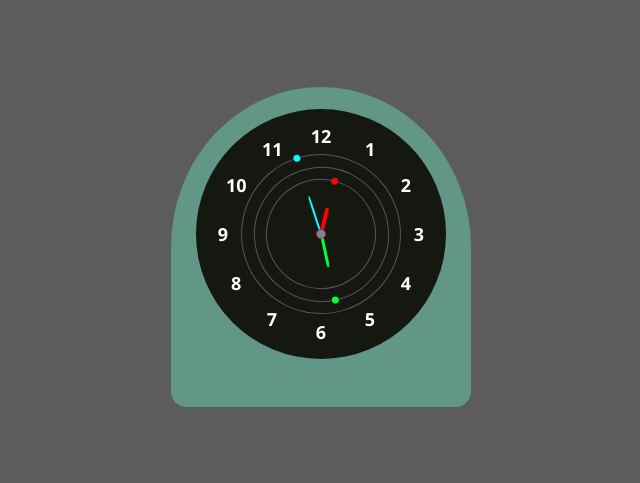
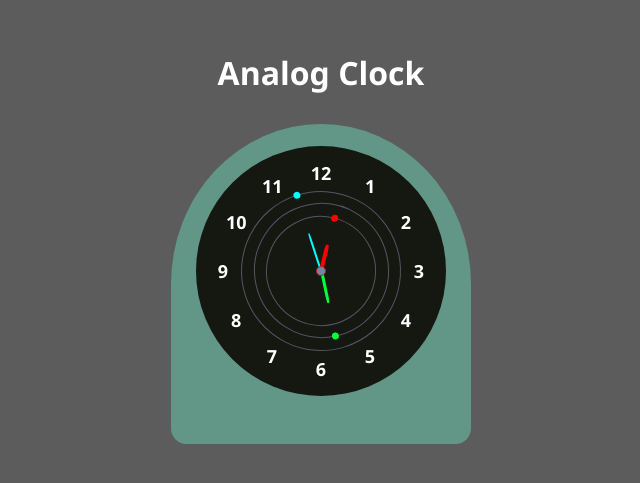
Before and after one commit to vishHemant/analog-clock, a plain HTML site: page index.html in a window 1280 px wide. Shown: the part 153-636 px from the top of the page, without its empty margins (319-959 px from the left). Drawn offline with Linux system fonts and the light colour scheme.

Commit message:
Update index.html

```diff
--- a/index.html
+++ b/index.html
@@ -21,6 +21,9 @@
             width: 100%;
             min-height: 100vh;
             background-color: rgb(92, 92, 92);
+            flex-direction: column;
+            gap: 30px;
+            color: #fff;
         }
 
         .clock {
@@ -129,7 +132,7 @@
 </head>
 
 <body>
-
+    <h1>Analog Clock</h1>
     <div class="clock">
         <div class="numbers">
             <div class="circle" id="sec" style="--clr:aqua;"><i></i></div>
```
